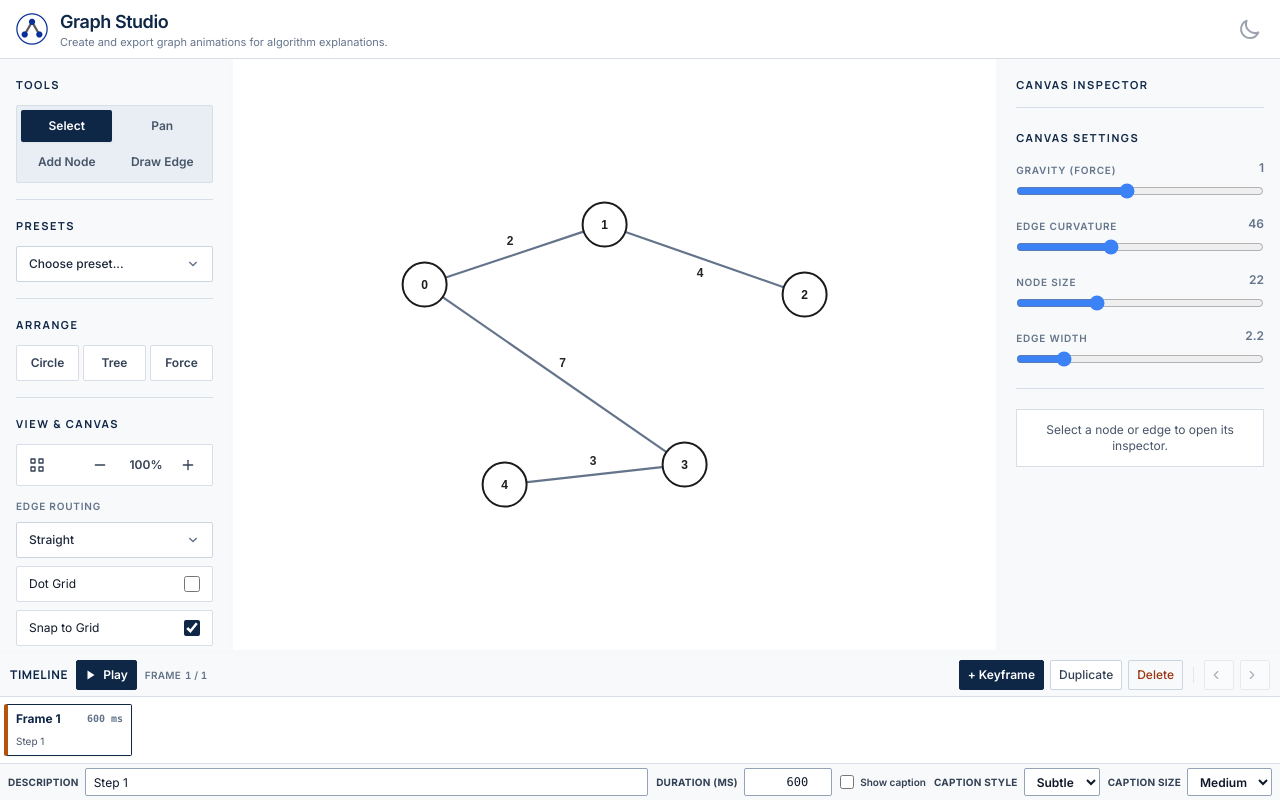
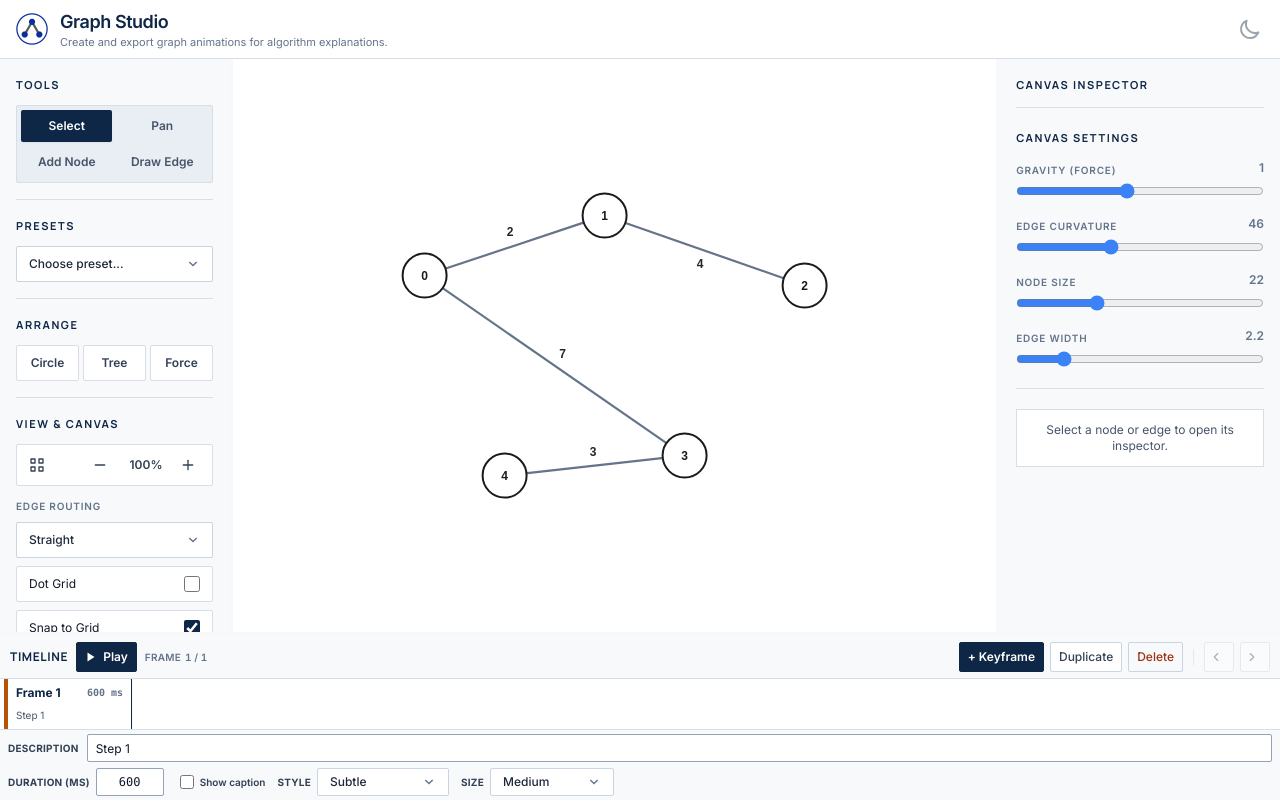
Before and after one commit to cpinitiative/graph-viz, a React (Vite) app: page / in a window 1280 px wide. Built offline with nearby package versions, Linux system fonts and the light colour scheme.

Commit message:
Polish caption detail controls

```diff
--- a/src/components/visualizers/Graphs/graphStudio/GraphStudioLayout.jsx
+++ b/src/components/visualizers/Graphs/graphStudio/GraphStudioLayout.jsx
@@ -315,9 +315,9 @@ const GraphStudioLayout = ({
         </Panel>
         <PanelResizeHandle className="graphstudio-resize-horizontal h-1 bg-outline-variant/30 transition-colors hover:bg-primary/50 dark:bg-slate-800 dark:hover:bg-primary/50" />
         <Panel
-          defaultSize="146px"
-          minSize="140px"
-          maxSize="220px"
+          defaultSize="164px"
+          minSize="160px"
+          maxSize="240px"
           className="min-h-0"
         >
           <TimelinePanel {...timeline} />
--- a/src/components/visualizers/Graphs/graphStudio/NativeSelect.jsx
+++ b/src/components/visualizers/Graphs/graphStudio/NativeSelect.jsx
@@ -1,6 +1,7 @@
 const joinClasses = (...classes) => classes.filter(Boolean).join(' ');
 
 const SIZE_CLASSES = {
+  dense: 'h-7 py-1 text-xs',
   compact: 'h-9 py-1.5 text-xs',
   regular: 'h-10 py-2 text-sm',
 };
--- a/src/components/visualizers/Graphs/graphStudio/TimelinePanel.jsx
+++ b/src/components/visualizers/Graphs/graphStudio/TimelinePanel.jsx
@@ -3,6 +3,7 @@ import {
   CAPTION_SIZE_OPTIONS,
   CAPTION_STYLE_OPTIONS,
 } from './lib/captionOverlay';
+import NativeSelect from './NativeSelect';
 
 const MIN_DURATION_MS = 80;
 const MAX_DURATION_MS = 8000;
@@ -17,9 +18,6 @@ const moveButtonClass =
   'min-h-[30px] min-w-[30px] rounded-sm border border-[#CBD5E1] bg-[#FFFFFF] p-1 text-[#334155] hover:bg-[#F8F9FA] disabled:cursor-not-allowed disabled:opacity-40 dark:border-[#475569] dark:bg-[#1E293B] dark:text-[#E2E8F0] dark:hover:bg-[#334155]';
 const playbackButtonClass =
   'flex min-h-[30px] items-center gap-1.5 rounded-sm border border-[#0F2747] bg-[#0F2747] px-2 py-1 text-xs font-semibold text-[#FFFFFF] transition-colors hover:bg-[#173A68] dark:border-[#3B82F6] dark:bg-[#1D4ED8] dark:hover:bg-[#2563EB]';
-const selectClass =
-  'h-7 rounded-sm border border-[#94A3B8] bg-[#FFFFFF] px-2 text-xs font-semibold text-[#0F172A] focus:border-[#0F2747] focus:outline-none focus:ring-1 focus:ring-[#0F2747] dark:border-[#64748B] dark:bg-[#0F172A] dark:text-[#F8FAFC] dark:focus:border-[#60A5FA] dark:focus:ring-[#60A5FA]';
-
 const PauseIcon = () => (
   <svg width="12" height="12" viewBox="0 0 24 24" fill="currentColor">
     <rect x="6" y="4" width="4" height="16" />
@@ -90,11 +88,9 @@ const DurationInput = ({ durationMs, onCommit }) => {
   return (
     <input
       aria-label="Duration (ms)"
-      className="h-7 w-full rounded-sm border border-[#94A3B8] bg-[#FFFFFF] px-2 text-right font-mono text-xs tabular-nums text-[#0F172A] focus:border-[#0F2747] focus:outline-none focus:ring-1 focus:ring-[#0F2747] dark:border-[#64748B] dark:bg-[#0F172A] dark:text-[#F8FAFC] dark:focus:border-[#60A5FA] dark:focus:ring-[#60A5FA]"
+      className="h-7 w-[68px] rounded-sm border border-[#94A3B8] bg-[#FFFFFF] px-2 text-center font-mono text-xs tabular-nums text-[#0F172A] focus:border-[#0F2747] focus:outline-none focus:ring-1 focus:ring-[#0F2747] dark:border-[#64748B] dark:bg-[#0F172A] dark:text-[#F8FAFC] dark:focus:border-[#60A5FA] dark:focus:ring-[#60A5FA]"
       data-testid="frame-duration-input"
       inputMode="numeric"
-      max={MAX_DURATION_MS}
-      min={MIN_DURATION_MS}
       onBlur={commit}
       onChange={event => setDraft(event.target.value)}
       onKeyDown={event => {
@@ -105,8 +101,8 @@ const DurationInput = ({ durationMs, onCommit }) => {
           event.currentTarget.blur();
         }
       }}
-      step="20"
-      type="number"
+      pattern="[0-9]*"
+      type="text"
       value={draft}
     />
   );
@@ -284,8 +280,8 @@ const TimelinePanel = ({
         className="shrink-0 border-t border-[#D7DEE8] bg-[#F8F9FA] px-2 py-1 dark:border-[#334155] dark:bg-[#111827]"
         data-testid="frame-description-row"
       >
-        <div className="flex flex-wrap items-center gap-x-2 gap-y-1.5">
-          <label className="flex min-w-[170px] flex-1 items-center gap-1.5 md:min-w-[220px]">
+        <div className="space-y-1.5">
+          <label className="flex min-w-0 flex-col gap-1 sm:flex-row sm:items-center sm:gap-2">
             <span className="shrink-0 text-[10px] font-bold uppercase tracking-wide text-[#334155] dark:text-[#CBD5E1]">
               Description
             </span>
@@ -299,7 +295,8 @@ const TimelinePanel = ({
               placeholder="Enter a description for this frame..."
             />
           </label>
-          <label className="flex w-36 shrink-0 items-center gap-1.5 md:w-44">
+          <div className="flex flex-wrap items-center gap-x-4 gap-y-1.5">
+            <label className="flex shrink-0 items-center gap-1.5">
               <span className="shrink-0 text-[10px] font-bold uppercase tracking-wide text-[#334155] dark:text-[#CBD5E1]">
                 Duration (ms)
               </span>
@@ -309,53 +306,60 @@ const TimelinePanel = ({
                 onCommit={value => onStepDurationChange(currentFrame, value)}
               />
             </label>
+            <div className="flex flex-wrap items-center gap-x-3 gap-y-1.5">
               <label className="flex shrink-0 cursor-pointer items-center gap-1.5 whitespace-nowrap text-[10px] font-semibold text-[#334155] dark:text-[#CBD5E1]">
                 <input
                   aria-label="Show caption"
                   checked={Boolean(captionEnabled)}
                   className="h-3.5 w-3.5 accent-[#B45309]"
                   data-testid="frame-caption-toggle"
-              onChange={event => onCaptionEnabledChange?.(event.target.checked)}
+                  onChange={event =>
+                    onCaptionEnabledChange?.(event.target.checked)
+                  }
                   type="checkbox"
                 />
                 <span>Show caption</span>
               </label>
               <label className="flex shrink-0 items-center gap-1.5">
                 <span className="shrink-0 text-[10px] font-bold uppercase tracking-wide text-[#334155] dark:text-[#CBD5E1]">
-              Caption Style
+                  Style
                 </span>
-            <select
+                <NativeSelect
                   aria-label="Caption Style"
-              className={selectClass}
                   data-testid="caption-style-select"
                   onChange={event => onCaptionStyleChange?.(event.target.value)}
+                  size="dense"
                   value={captionStyle}
+                  wrapperClassName="w-[132px]"
                 >
                   {CAPTION_STYLE_OPTIONS.map(option => (
                     <option key={option.value} value={option.value}>
                       {option.label}
                     </option>
                   ))}
-            </select>
+                </NativeSelect>
               </label>
               <label className="flex shrink-0 items-center gap-1.5">
                 <span className="shrink-0 text-[10px] font-bold uppercase tracking-wide text-[#334155] dark:text-[#CBD5E1]">
-              Caption Size
+                  Size
                 </span>
-            <select
+                <NativeSelect
                   aria-label="Caption Size"
-              className={selectClass}
                   data-testid="caption-size-select"
                   onChange={event => onCaptionSizeChange?.(event.target.value)}
+                  size="dense"
                   value={captionSize}
+                  wrapperClassName="w-[124px]"
                 >
                   {CAPTION_SIZE_OPTIONS.map(option => (
                     <option key={option.value} value={option.value}>
                       {option.label}
                     </option>
                   ))}
-            </select>
+                </NativeSelect>
               </label>
+            </div>
+          </div>
         </div>
       </div>
     </div>
```
Also changed, not shown: 1 other file (tests, documents, lock files or other folders). Lines whose indentation alone changed are shown as unchanged.
